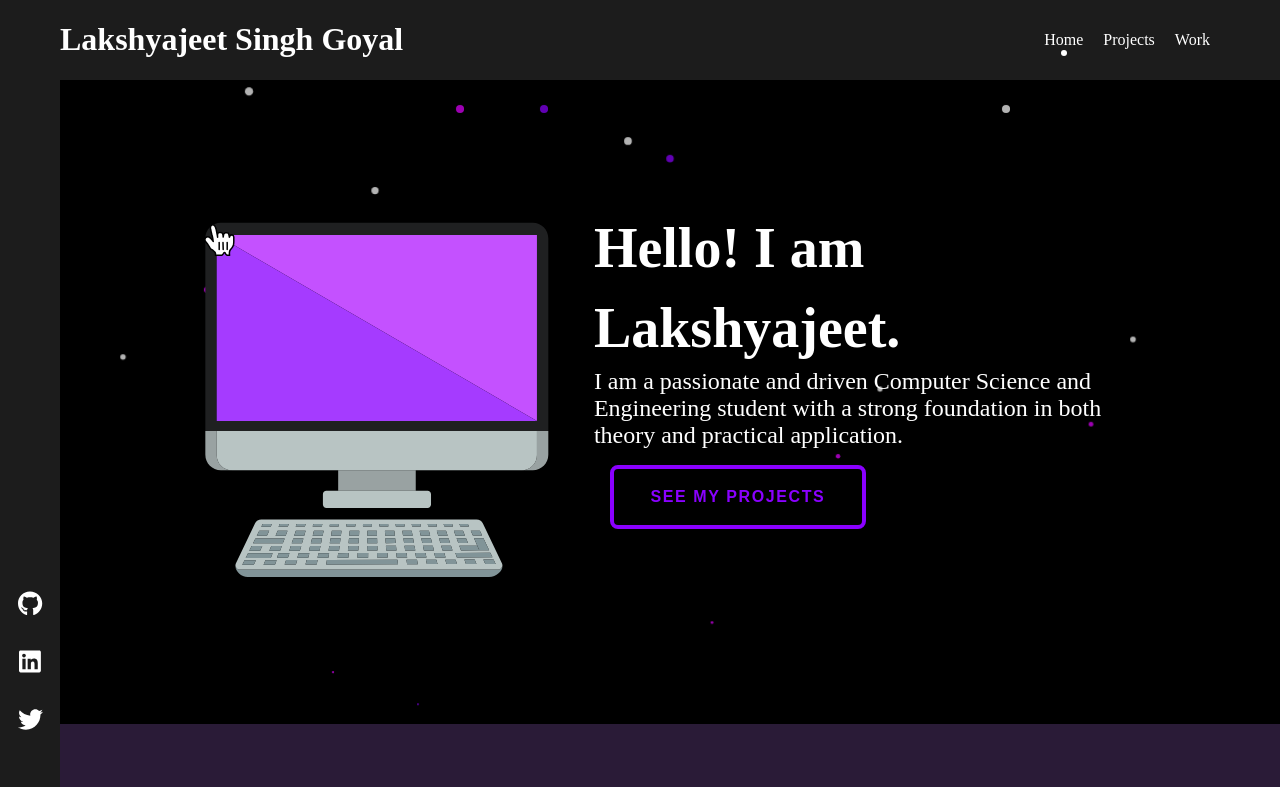
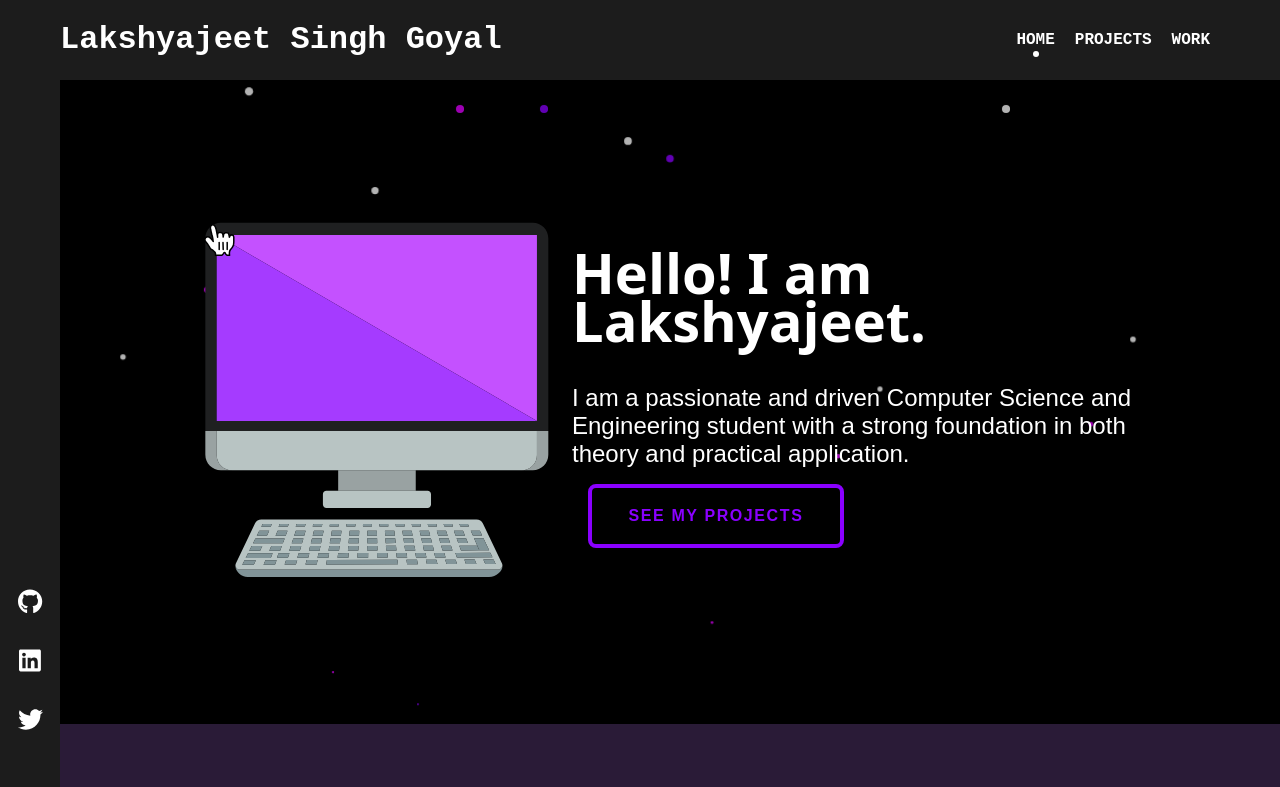
Before and after one commit to DarkMatter-999/Portfolio, a React (Vite) app: page / in a window 1280 px wide. Shown: the top 787 px of the page. Built offline with nearby package versions, Linux system fonts and the light colour scheme.

Commit message:
Added fonts

```diff
--- a/src/components/Footer.css
+++ b/src/components/Footer.css
@@ -4,6 +4,8 @@
     display: flex;
     flex-direction: column;
     justify-content: center;
+    font-family: monospace, monospace;
+    text-transform: uppercase;
 }
 
 .footer ul {
@@ -20,8 +22,8 @@
     padding: 20px;
 }
 
-.footer ul li a {
-    text-decoration: none;
+.footer ul li a:hover {
+    color: #aaa;
 }
 
 
--- a/src/components/Header.css
+++ b/src/components/Header.css
@@ -20,6 +20,9 @@
 .rightheader li {
 	display: inline;
 	padding: 10px;
+	font-family: monospace, monospace;
+	text-transform: uppercase;
+	font-weight: 800;
 }
 
 .rightheader li a {
--- a/src/components/MainPage.css
+++ b/src/components/MainPage.css
@@ -56,9 +56,11 @@
 }
 
 .introHeading {
+	font-family: raleway,system-ui;
 	font-weight: 800;
 	font-size: 3.5rem;
-	line-height: 5rem;
+	line-height: 3rem;
+	padding: 40px 0;
 }
 
 .introSubText {
--- a/src/index.css
+++ b/src/index.css
@@ -18,8 +18,13 @@ body {
 	margin: 0;
 	padding: 0;
 	height: 100%;
+	font-family: sans-serif;
 }
 
 body::-webkit-scrollbar {
   display: none;
 }
+
+h1, h2, h3, h4, h5, h6 {
+	font-family: monospace, monospace;
+}
```
